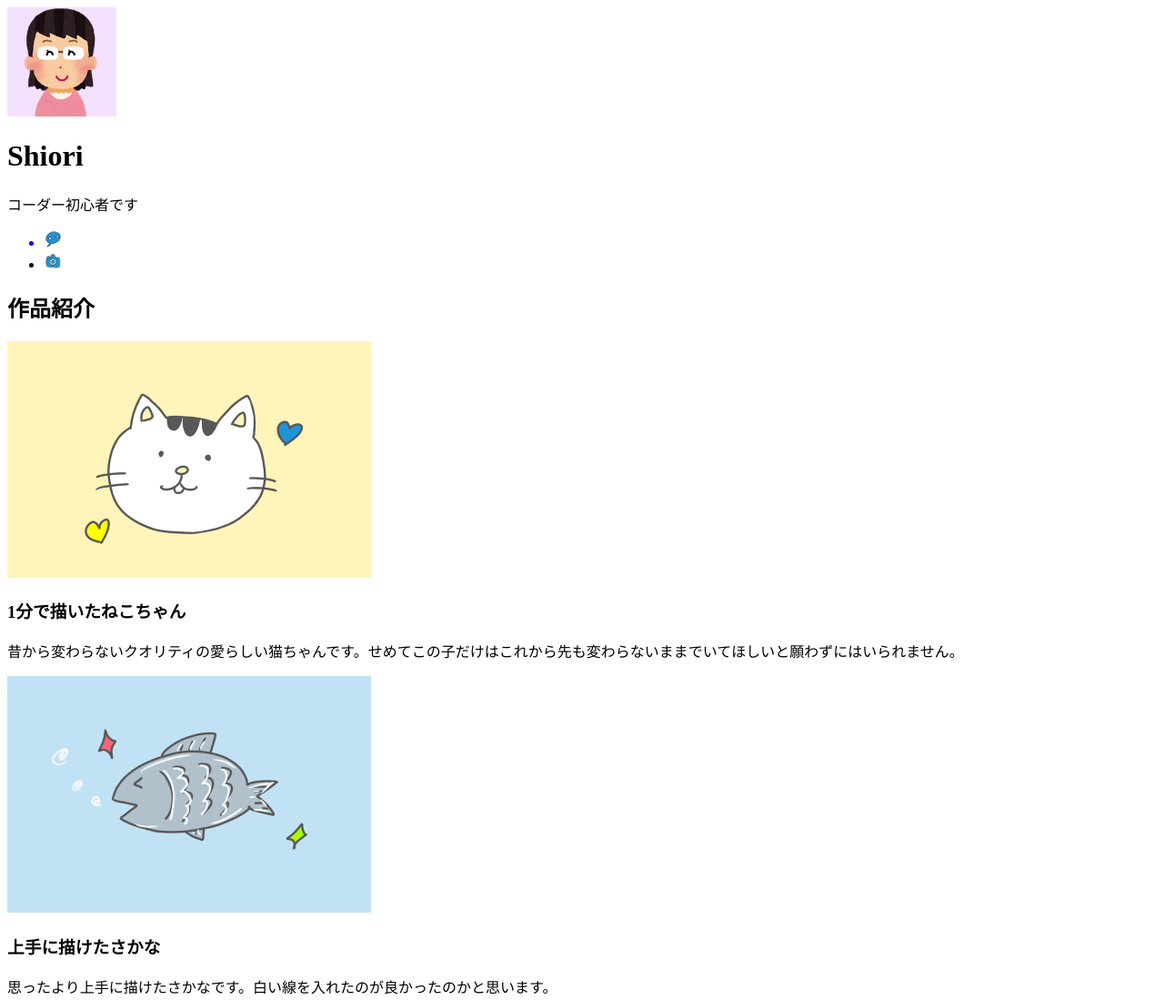
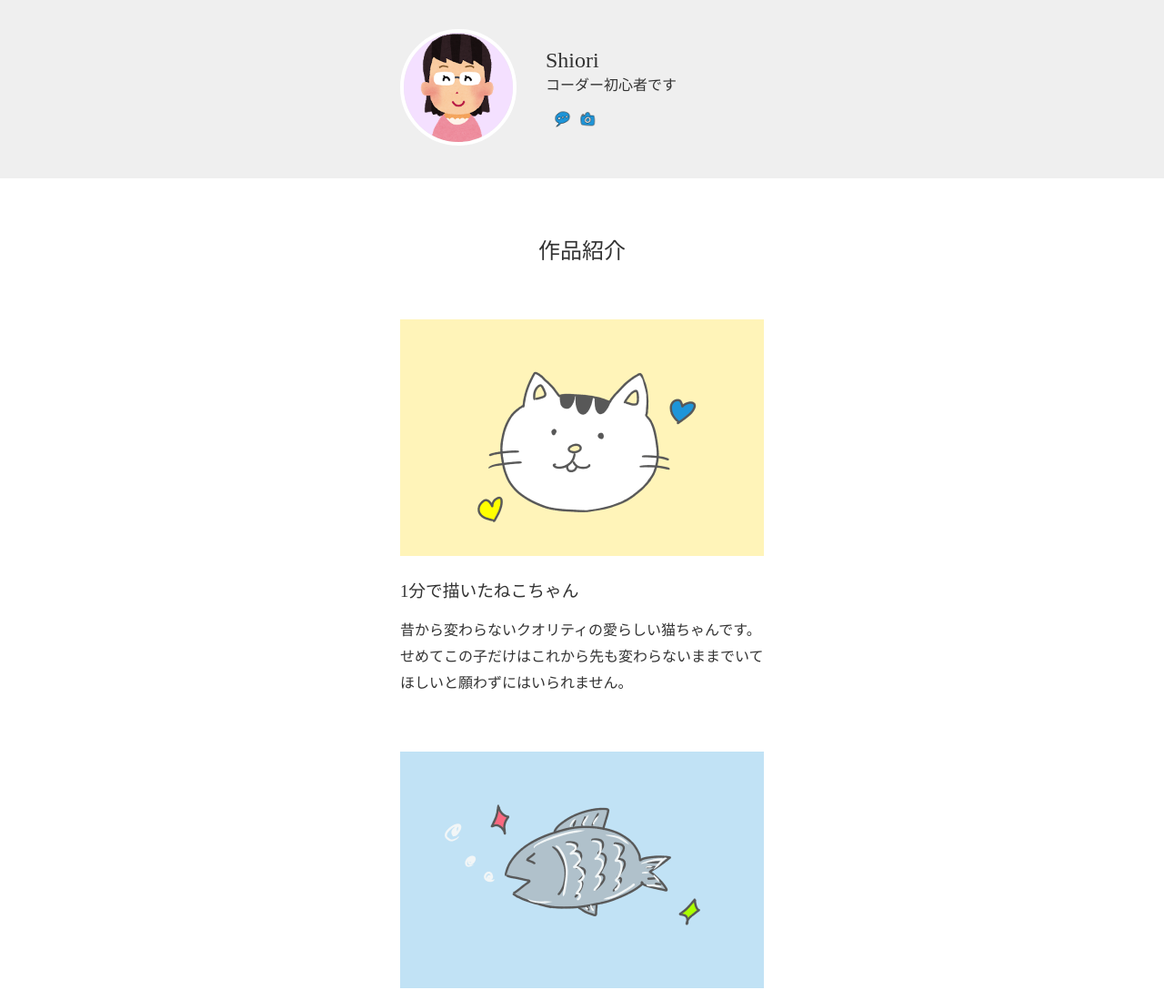
Before and after one commit to shiori-iobe/Portfolio, a plain HTML site: page index.html in a window 1280 px wide. Shown: the top 1099 px of the page at 91% size. Drawn offline with Linux system fonts and the light colour scheme.

Commit message:
cssを追加しました。

```diff
--- a/index.html
+++ b/index.html
@@ -4,11 +4,16 @@
     <meta charset="utf-8">
     <title>Shioriのポートフォリオサイト</title>
     <link rel="icon" href="favicon.ico">
+    <link rel="stylesheet" href="stylesheet.css">
     <meta neme="discription" content="栞里のポートフォリオサイトです">
   </head>
   <body>
     <header>
+      <div class="container">
+        <div class=icon>
           <img src="img/shiori.PNG" width="120" height="120" alt="Shioriのアイコンです">
+        </div>
+        <div class="info">
           <h1>Shiori</h1>
           <p>コーダー初心者です</p>
           <ul>
@@ -23,9 +28,11 @@
               </a>
             </li>
           </ul>
+        </div>
+        </div>
     </header>
 
-    <section>
+    <section class="works">
       <h1>作品紹介</h1>
 
       <section>
@@ -43,7 +50,7 @@
       <section>
         <img src="img/giraffe.PNG" width="400" height="260" alt="キリンのイラスト">
         <h1>忘れられないキリン</h1>
-        <p>お世話になった担任の先生が描いてくれたキリンを記憶から呼び起こして描いたものです。上手いとも下手とも言えず、謎の愛嬌も持っています。</p>
+        <p>学生時代の恩師が描いてくれたキリンを記憶から呼び起こして描いたものです。上手いとも下手とも言えず、謎の愛嬌も持っています。</p>
       </section>
     </section>
 
--- /dev/null
+++ b/stylesheet.css
@@ -0,0 +1,87 @@
+body {
+  color: #333;
+  margin: 0px;
+}
+
+header {
+  background-color: #efefef;
+  padding-top: 32px;
+  padding-bottom: 32px;
+}
+
+.container {
+  width: 400px;
+  margin-left: auto;
+  margin-right: auto;
+  display: flex;
+  align-items: center;
+}
+
+.icon {
+  /* background-color: skyblue; */
+}
+
+.icon img {
+  /* border-radius: 20px; */
+  border-radius: 50%;
+  border: 4px solid white;
+}
+
+.info {
+  margin-left: 32px;
+}
+
+.info h1 {
+  font-weight: normal;
+  font-size: 24px;
+  margin: 0;
+}
+
+.info p {
+  margin: 0px;
+  margin-bottom: 16px;
+}
+
+.info ul {
+  margin: 0px;
+  padding: 0px;
+  list-style-type: none;
+  display: flex;
+}
+
+.info ul li {
+  margin-left: 8px;
+}
+
+.works {
+  width: 400px;
+  margin-right: auto;
+  margin-left: auto;
+}
+
+.works > h1 {
+  font-weight: normal;
+  font-size: 24px;
+  text-align: center;
+  margin-top: 60px;
+  margin-bottom: 60px;
+}
+
+.works > section {
+  margin-bottom: 60px;
+}
+
+.works > section > h1 {
+  font-weight: normal;
+}
+
+.works p {
+  line-height: 1.8;
+}
+
+footer p {
+  text-align: center;
+  font-size: 14px;
+  margin-bottom: 60px;
+  color: gray;
+}
```
Lines whose indentation alone changed are shown as unchanged.
